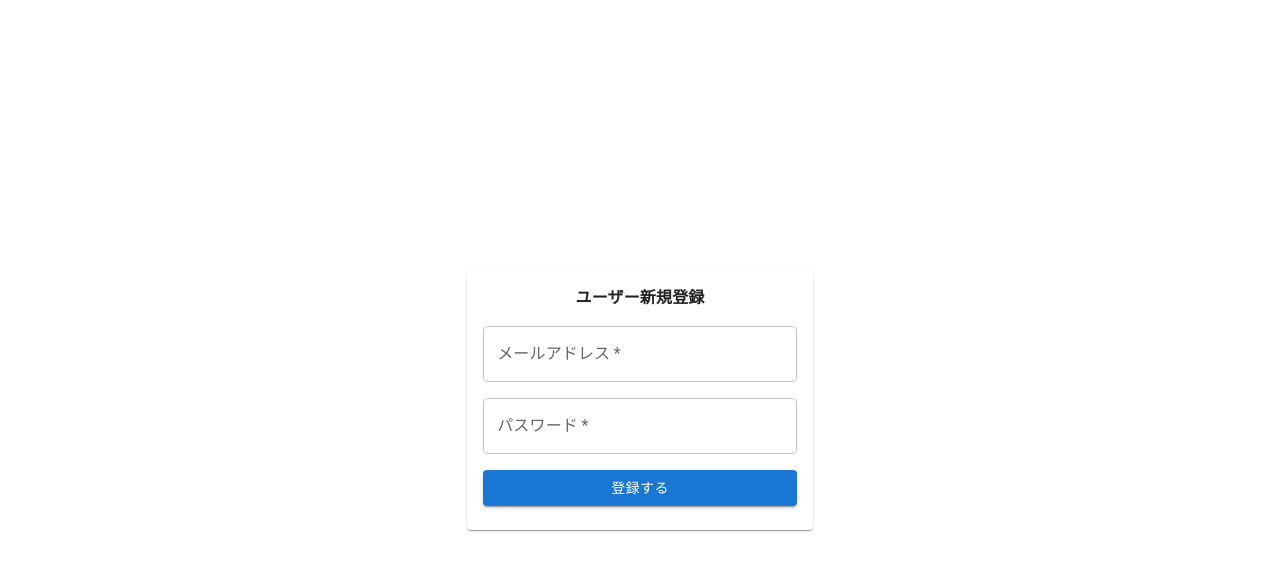
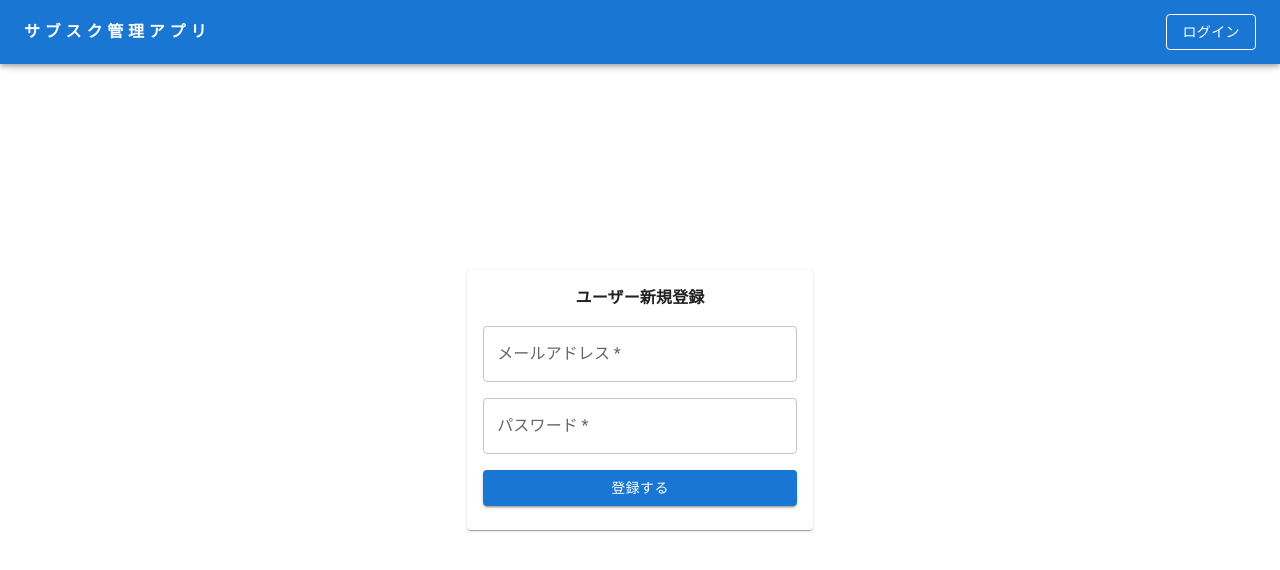
Before and after one commit to y-magavel/subscription-management-app, a React (Create React App) app: page /signup in a window 1280 px wide. Shown: the top 570 px of the page. Built offline with nearby package versions, Linux system fonts and the light colour scheme.

Commit message:
componentsディレクトリにorganismsディレクトリを作成
Header.tsxをorganismsディレクトリに移動

```diff
--- a/src/components/pages/Login.tsx
+++ b/src/components/pages/Login.tsx
@@ -1,9 +1,11 @@
 import React from "react";
 import {Button, Card, CardContent, Container, Stack, TextField, Typography} from "@mui/material";
+import {Header} from "../organisms/Header";
 
 export const Login: React.FC = () => {
     return (
         <>
+            <Header/>
             <Container sx={{height: '100vh',display: 'flex', alignItems: 'center'}}>
                 <Card sx={{width: '30%', minWidth: 325, maxWidth: 500, margin: 'auto'}}>
                     <CardContent>
--- a/src/components/pages/SignUp.tsx
+++ b/src/components/pages/SignUp.tsx
@@ -1,9 +1,11 @@
 import React from "react";
 import {Button, Card, CardContent, Container, Stack, TextField, Typography} from "@mui/material";
+import {Header} from "../organisms/Header";
 
 export const SignUp: React.FC = () => {
     return (
         <>
+            <Header/>
             <Container sx={{height: '100vh',display: 'flex', alignItems: 'center'}}>
                 <Card sx={{width: '30%', minWidth: 325, maxWidth: 500, margin: 'auto'}}>
                     <CardContent>
```
Also changed, not shown: src/components/organisms/Header.tsx (renamed from src/components/Header.tsx).
